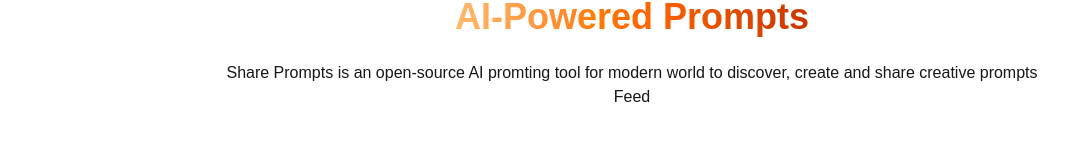
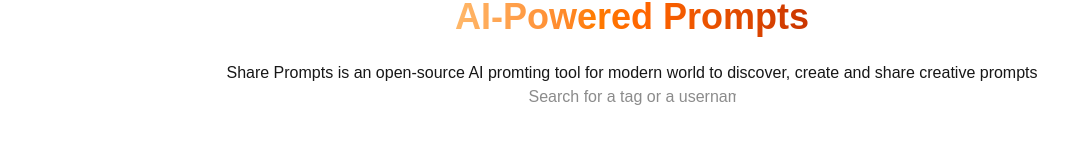
Before and after one commit to NuranSahabandu/share_prompts, a Next.js app: page / in a window 1280 px wide. Shown: the part 189-332 px from the top of the page, without its empty margins (8-1076 px from the left). Built offline with nearby package versions, Linux system fonts and the light colour scheme; no server answers.

Commit message:
Implement feed component with search functionality and prompt card list

```diff
--- a/components/Feed.tsx
+++ b/components/Feed.tsx
@@ -1,8 +1,62 @@
-import React from 'react'
+'use client';
+
+import { useState, useEffect } from 'react'
+
+import PromptCard from './PromptCard';
+import { set } from 'mongoose';
+
+interface PromptCardListProps {
+  data: any[];
+  handleTagClick: () => void;
+}
+
+const PromptCardList = ({ data, handleTagClick }: PromptCardListProps) => {
+  return (
+    <div className='mt-16 prompt_layout'>
+      {data.map((post) => (
+        <PromptCard
+          key={post._id}
+          post={post}
+          handleTagClick={handleTagClick}
+        />
+      ))}
+    </div>
+  )
+}
 
 const Feed = () => {
+  const [searchText, setSearchText] = useState('');
+  const [posts, setPosts] = useState([]);
+
+  const handleSearchChange = (e: React.ChangeEvent<HTMLInputElement>) => {
+    // setSearchText(e.target.value);
+  };
+
+  useEffect(() => {
+    const fetchPosts = async () => {
+      const response = await fetch('/api/prompt');
+      const data = await response.json();
+      setPosts(data);
+    }
+  },[])
+
   return (
-    <div>Feed</div>
+    <section className="feed">
+      <form className='relative w-full flex-center'>
+        <input
+          type="text"
+          placeholder='Search for a tag or a username'
+          value={searchText}
+          onChange={handleSearchChange}
+          required
+          className='search_input peer'
+        />
+      </form>
+      <PromptCardList
+        data={posts}
+        handleTagClick={() => {}}
+      />
+    </section>
   )
 }
 
```
Also changed, not shown: components/PromptCard.tsx (+9 -1 lines).
